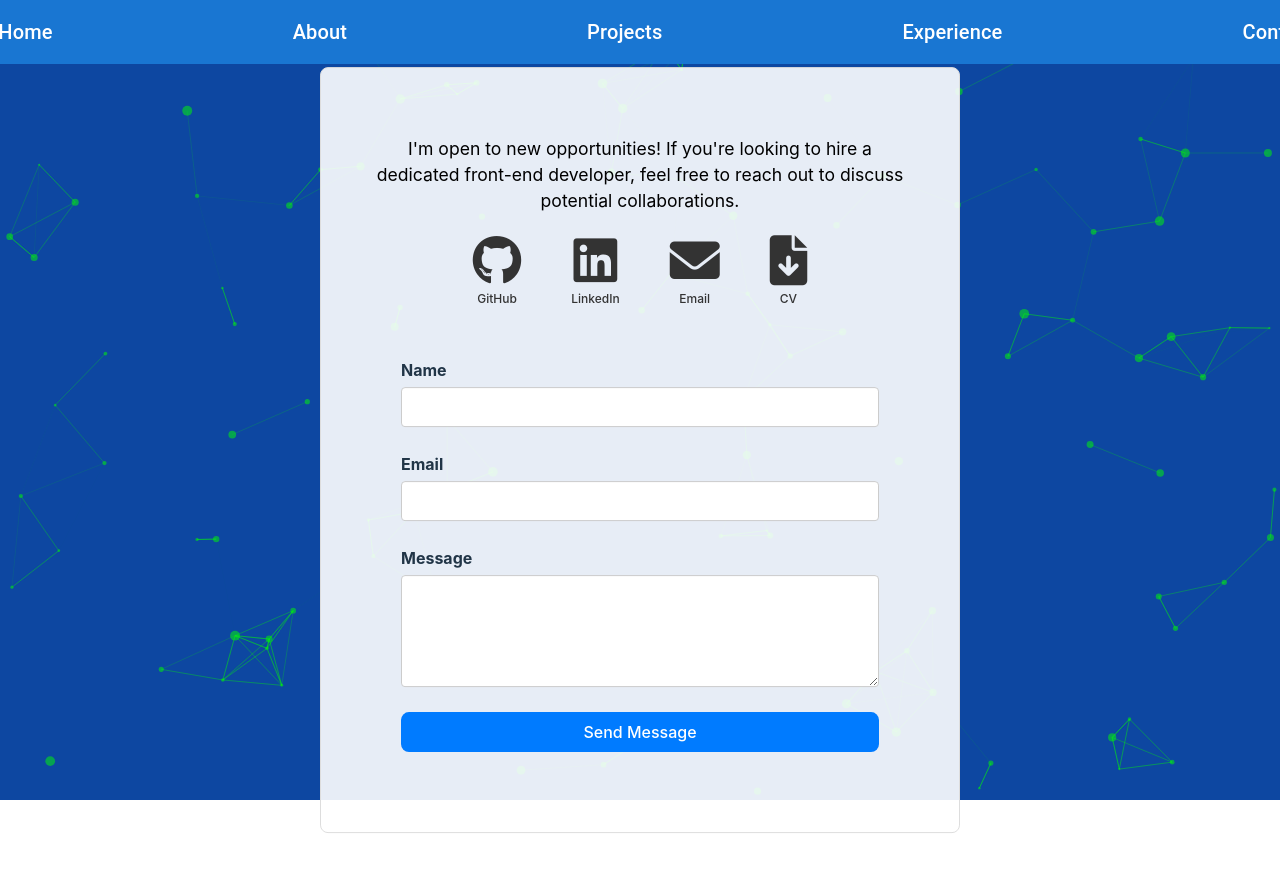
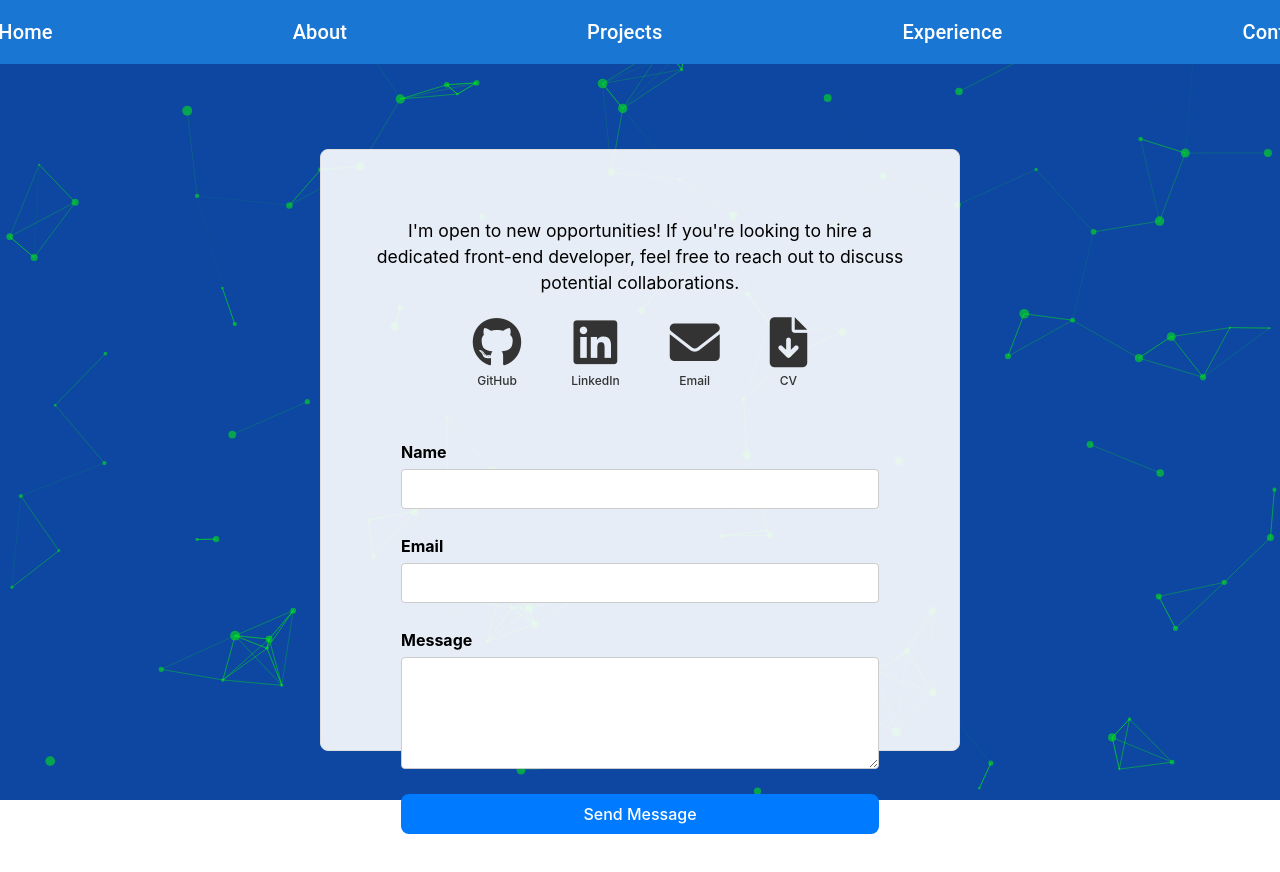
Before and after one commit to todor-savov/personal-portfolio, a React (Vite) app in the folder personal-portfolio/: page /contact in a window 1280 px wide. Before the commit the page ends 833 px from the top, so only its background shows below. Built offline with nearby package versions, Linux system fonts and the light colour scheme.

Commit message:
Update Contact.css - label color, error size and container height

```diff
--- a/personal-portfolio/src/components/Contact/Contact.css
+++ b/personal-portfolio/src/components/Contact/Contact.css
@@ -7,6 +7,7 @@
     border: 1px solid #ddd;
     border-radius: 8px;
     background-color: rgba(255, 255, 255, 0.9);
+    height: 65%;
 }
 
 .contact-left {
@@ -61,6 +62,7 @@
 .contact-form label {
     font-weight: bold;
     text-align: left;
+    color: black;
 }
 
 .field-container {
@@ -137,6 +139,10 @@
     .contact-form textarea {
         font-size: 14px;
     }
+
+    .error {
+        font-size: 12px;
+    }
 }
 
 @media (min-width: 481px) and (max-width: 768px) {
@@ -150,4 +156,8 @@
     .contact-form textarea {
         font-size: 15px;
     }
+
+    .error {
+        font-size: 13px;
+    }
 }
```
